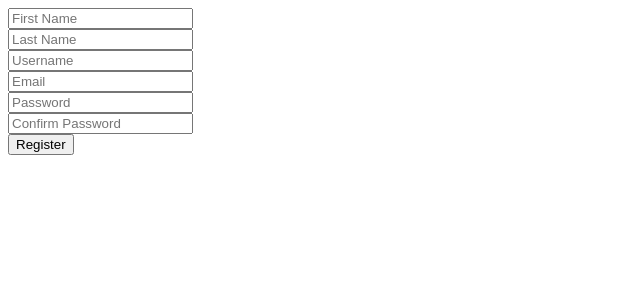
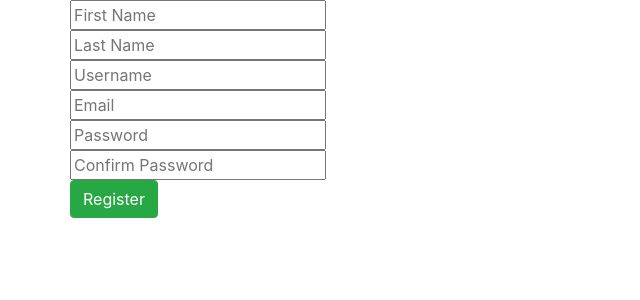
Before and after one commit to avillaq/Sistema-Viajes-Simple, a Django app: page /accounts/register in a window 1280 px wide. Shown: the top 300 px of the page, without its empty margins (0-640 px from the left). Run offline with Django 5.2, Linux system fonts and the light colour scheme; some libraries are stand-ins or nearby versions.

Commit message:
Añadimos un poco de estilos a los formulario de login y register

```diff
--- a/templates/añadir_destinos.html
+++ b/templates/añadir_destinos.html
@@ -8,7 +8,7 @@
     <form action="" method="post" enctype="multipart/form-data">
         {% csrf_token %}
         {{ form.as_p }}
-        <input type="submit" value="Añadir" class="btn btn-primary">
+        <input type="submit" value="Añadir" class="btn btn-success">
     </form>
 
 
--- a/templates/base.html
+++ b/templates/base.html
@@ -5,7 +5,6 @@
     <meta charset="UTF-8">
     <meta name="viewport" content="width=device-width, initial-scale=1.0">
     <link rel="stylesheet" type="text/css" href="{% static 'styles/bootstrap4/bootstrap.min.css' %}">
-	<link href="{% static 'plugins/font-awesome-4.7.0/css/font-awesome.min.css' %}" rel="stylesheet" type="text/css">
     <title>Telusko</title>
 </head>
 <body>
--- a/templates/editar_destinos.html
+++ b/templates/editar_destinos.html
@@ -8,7 +8,7 @@
     <form action="" method="post" enctype="multipart/form-data">
         {% csrf_token %}
         {{ form.as_p }}
-        <input type="submit" value="Editar" class="btn btn-primary">
+        <input type="submit" value="Editar" class="btn btn-success">
     </form>
 
 {% endblock %}
--- a/templates/lista_destinos.html
+++ b/templates/lista_destinos.html
@@ -4,7 +4,7 @@
 
     <h1>Lista de destinos</h1>
     <a href="/travello/" class="btn btn-primary">Atras</a>
-    <a href="/travello/añadir_destinos" class="btn btn-primary">Añadir Destinos</a>
+    <a href="/travello/añadir_destinos" class="btn btn-success">Añadir Destinos</a>
 
     <table class="table table-striped">
         <thead>
--- a/templates/register.html
+++ b/templates/register.html
@@ -1,11 +1,14 @@
+{% load static %}
 <!DOCTYPE html>
 <html lang="en">
 <head>
     <meta charset="UTF-8">
     <meta name="viewport" content="width=device-width, initial-scale=1.0">
+    <link rel="stylesheet" type="text/css" href="{% static 'styles/bootstrap4/bootstrap.min.css' %}">
     <title>Registration</title>
 </head>
 <body>
+    <div class="container">
         <form action="register" method="post">
             {% csrf_token %}
             <input type="text" name="first_name" placeholder="First Name"><br>
@@ -14,7 +17,7 @@
             <input type="email" name="email" placeholder="Email"><br>
             <input type="password" name="password1" placeholder="Password"><br>
             <input type="password" name="password2" placeholder="Confirm Password"><br>
-        <button type="submit">Register</button>
+            <button type="submit" class="btn btn-success">Register</button>
         </form>
 
         <div>
@@ -23,5 +26,9 @@
             {% endfor %}
         </div>
 
+    </div>
+
+
+
 </body>
 </html>
```
Also changed, not shown: templates/login.html (+7 -1 lines), db.sqlite3. Lines whose indentation alone changed are shown as unchanged.
